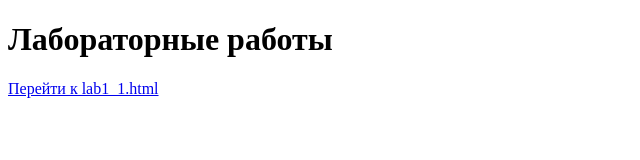
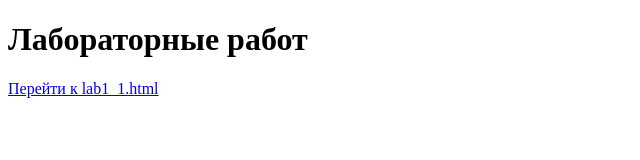
Before and after one commit to cini4ka1/cini4ka1.github.io, a plain HTML site: page index.html in a window 1280 px wide. Shown: the full height of the page, 0-640 px from the left. Drawn offline with Linux system fonts and the light colour scheme.

Commit message:
Update index.html

```diff
--- a/index.html
+++ b/index.html
@@ -6,7 +6,7 @@
     <title>Document</title>
 </head>
 <body>
-    <h1>Лабораторные работы</h1>
+    <h1>Лабораторные работ</h1>
 
     <a href="cini4ka1/cini4ka1.github.io/lab1/lab1_1.html">Перейти к lab1_1.html</a>
 
```
